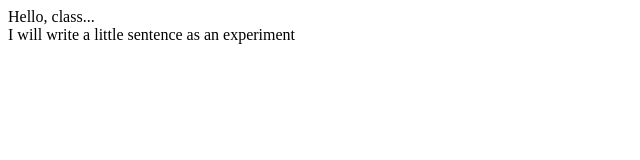
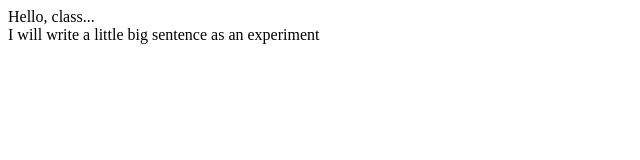
Before and after one commit to SFCM-TAC/wk1-in-class-hello-world-teddyraven1, a plain HTML site: page index.html in a window 1280 px wide. Shown: the full height of the page, 0-640 px from the left. Drawn offline with Linux system fonts and the light colour scheme.

Commit message:
added big

```diff
--- a/index.html
+++ b/index.html
@@ -6,7 +6,7 @@
 <body
   <div>Hello, class... </div>
 </body>
-  <div> I will write a little sentence as an experiment </div>
+  <div> I will write a little big sentence as an experiment </div>
   <div>
     <img src=""Unknown.jpeg">
   </div>
```
